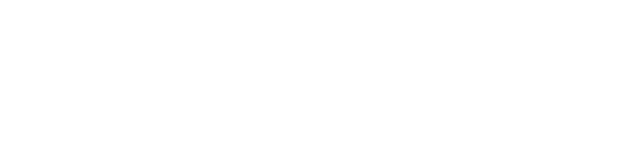
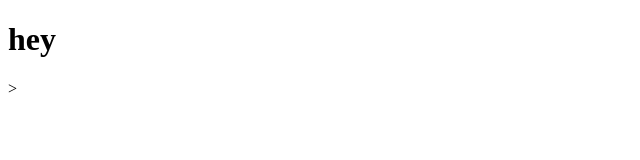
Before and after one commit to SaiPranathi5/coursera-test, a plain HTML site: page hi.html in a window 1280 px wide. Shown: the whole page, without its empty margins (0-640 px from the left). Drawn offline with Linux system fonts and the light colour scheme.

Commit message:
First commit

```diff
--- a/hi.html
+++ b/hi.html
@@ -4,6 +4,6 @@
 	<title>hi</title>
 </head>
 <body>
-
+<h1>hey </h1>>
 </body>
 </html>
```
